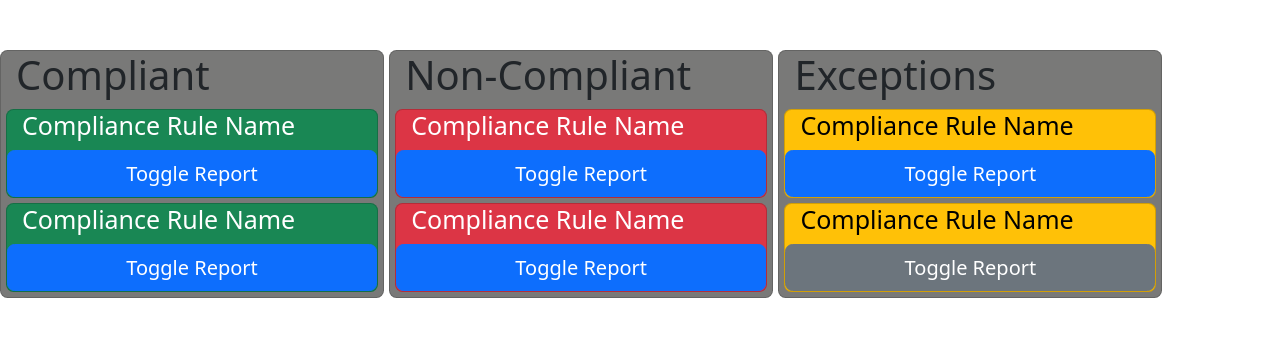
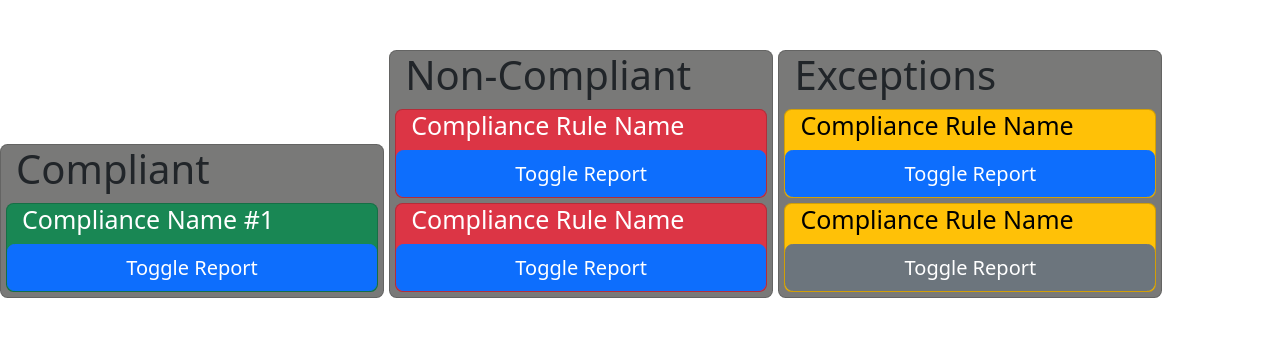
Before and after one commit to ethanrowe5379/Brightsolid_Project, a PHP site: page /DashboardTemplate.php in a window 1280 px wide. Shown: the part 100-437 px from the top of the page. Run offline with PHP 8.4, Linux system fonts and the light colour scheme; data that the repository does not hold is empty.

Commit message:
php template for generating cards for compliances

```diff
--- a/DashboardTemplate.php
+++ b/DashboardTemplate.php
@@ -17,11 +17,11 @@
     <header>
         <h1>Brightsolid</h1>
         <?php
-          $sql = "SELECT * FROM user";
-          $result = $db->query($sql);
-          while($row = $result->fetch_assoc()){
-            echo($row['user_name']);
-          }
+          // $sql = "SELECT * FROM user";
+          // $result = $db->query($sql);
+          // while($row = $result->fetch_assoc()){
+          //   echo($row['user_name']);
+          // }
         ?>
         <img src="">
     </header>
@@ -29,28 +29,18 @@
     <main >
         <div class="container card" id="col">
             <h2>Compliant</h2>
-                <div class="row card text-bg-success" id="innerCard">
-                    <h5 class="col">Compliance Rule Name</h5>
+                <?php echo '<div class="row card text-bg-success" id="innerCard">
+                    <h5 class="col">Compliance Name #1</h5>
                     <button class="col-auto btn btn-primary" type="button" data-bs-toggle="collapse" data-bs-target="#collapseSuccess" aria-expanded="false" aria-controls="collapseSuccess">
                         Toggle Report
                       </button>
                       <div class="collapse" id="collapseSuccess">
                         <div class="card">
-                          <p>Report Text</p>
+                          <p>Lorem Ipsum</p>
                         </div>
                       </div>
-                </div>
-                <div class="row card text-bg-success" id="innerCard">
-                    <h5 class="col">Compliance Rule Name</h5>
-                    <button class="col-auto btn btn-primary" type="button" data-bs-toggle="collapse" data-bs-target="#collapseSuccess" aria-expanded="false" aria-controls="collapseSuccess">
-                        Toggle Report
-                      </button>
-                      <div class="collapse" id="collapseSuccess">
-                        <div class="card">
-                          <p>Report Text</p>
-                        </div>
-                      </div>
-                </div>
+                </div>';
+                ?>
         </div>
 
         <div class="container card"id="col">
```
